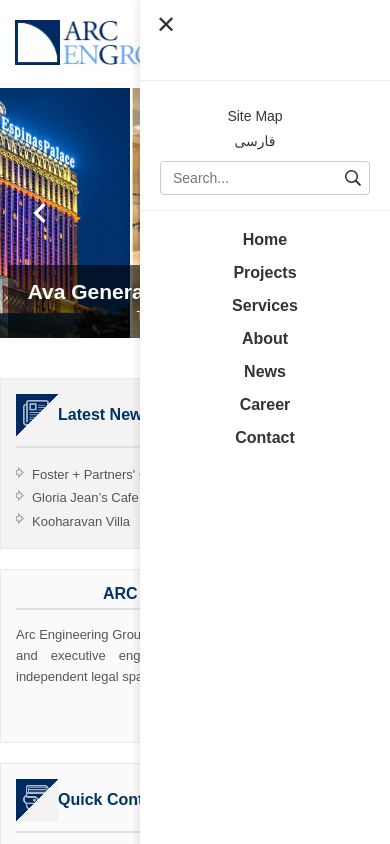
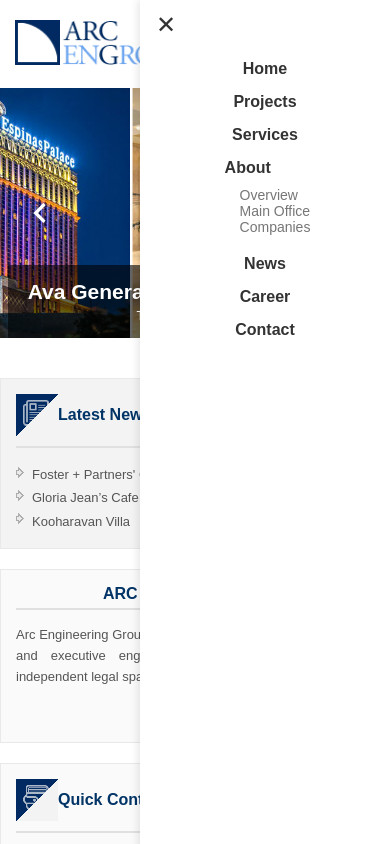
Before and after one commit to ariyandevdev/arc, a plain HTML site: page index.htm in a window 390 px wide. Both pictures are taken after a click on the button "Toggle Menu". Shown: the top 844 px of the page. Drawn offline with Linux system fonts and the light colour scheme.

Commit message:
fix about submenu

```diff
--- a/arcengroup-assets/css/style.css
+++ b/arcengroup-assets/css/style.css
@@ -14,7 +14,6 @@ body {
     margin-right: 400px;
   }
 }
-
 
 .container {
   max-width: 1100px;
@@ -225,7 +224,6 @@ a {
   color: #555;
   font-size: 13px;
 }
-
 
 .info-box-center p {
   text-align: justify;
@@ -861,3 +859,67 @@ a {
     display: none;
   }
 }
+
+.main-nav .has-submenu {
+  position: relative;
+}
+
+.main-nav .submenu {
+  display: none;
+  position: absolute;
+  top: 100%;
+  left: 50%;
+  transform: translateX(-50%);
+  background-color: #ffffff;
+  list-style: none;
+  padding: 5px 0;
+  margin: 0;
+  border-top: solid 1px rgb(198, 198, 198);
+  z-index: 1000;
+
+  flex-direction: row;
+  min-width: 350px;
+  justify-content: center;
+}
+
+.main-nav .has-submenu:hover .submenu {
+  display: flex;
+}
+
+.main-nav .submenu li a {
+  padding: 10px 15px;
+  white-space: nowrap;
+  font-weight: normal;
+  font-size: 14px;
+  color: #767676;
+}
+
+.main-nav .submenu li a:hover {
+  color: #007bff;
+}
+@media (max-width: 991px) {
+  .main-nav .submenu {
+    position: static;
+    display: block;
+    flex-direction: column;
+    transform: none;
+    box-shadow: none;
+    border: none;
+    width: 100%;
+    min-width: unset;
+
+    padding: 5px 0 5px 20px;
+    margin-top: 5px;
+  }
+
+  .main-nav .has-submenu:hover .submenu {
+    display: block;
+  }
+
+  .main-nav .submenu li a {
+    padding: 10px 15px;
+    text-align: left;
+    width: 100%;
+    box-sizing: border-box;
+  }
+}
--- a/index.htm
+++ b/index.htm
@@ -46,28 +46,18 @@
                     <button class="menu-close" id="menu-close" aria-label="Close Menu">
                       ✕
                     </button>
-                    <div class="top-bar-mobile">
-                        <div class="top-bar-links">
-                            <a href="#">Site Map</a>
-                            <a href="#">فارسی</a>
-                        </div>
-                        <div class="search-box">
-                            <input type="text" placeholder="Search...">
-                            <button>
-                                <svg width="16" height="16" viewbox="0 0 16 16" fill="none"
-                                    xmlns="http://www.w3.org/2000/svg">
-                                    <path
-                                        d="M11.742 10.344a6.5 6.5 0 1 0-1.398 1.398l3.85 3.85a1 1 0 0 0 1.414-1.414l-3.866-3.834zM6.5 11.5a5 5 0 1 1 0-10 5 5 0 0 1 0 10z"
-                                        fill="#333"></path>
-                                </svg>
-                            </button>
-                        </div>
-                    </div>
                     <ul>
                       <li><a href="#">Home</a></li>
                       <li><a href="#">Projects</a></li>
                       <li><a href="#">Services</a></li>
-                        <li><a href="#">About</a></li>
+                      <li class="has-submenu">
+                        <a href="#">About</a>
+                        <ul class="submenu">
+                          <li><a href="#">Overview</a></li>
+                          <li><a href="#">Main Office</a></li>
+                          <li><a href="#">Companies</a></li>
+                        </ul>
+                      </li>
                       <li><a href="#">News</a></li>
                       <li><a href="#">Career</a></li>
                       <li><a href="#">Contact</a></li>
```
Lines whose indentation alone changed are shown as unchanged.
